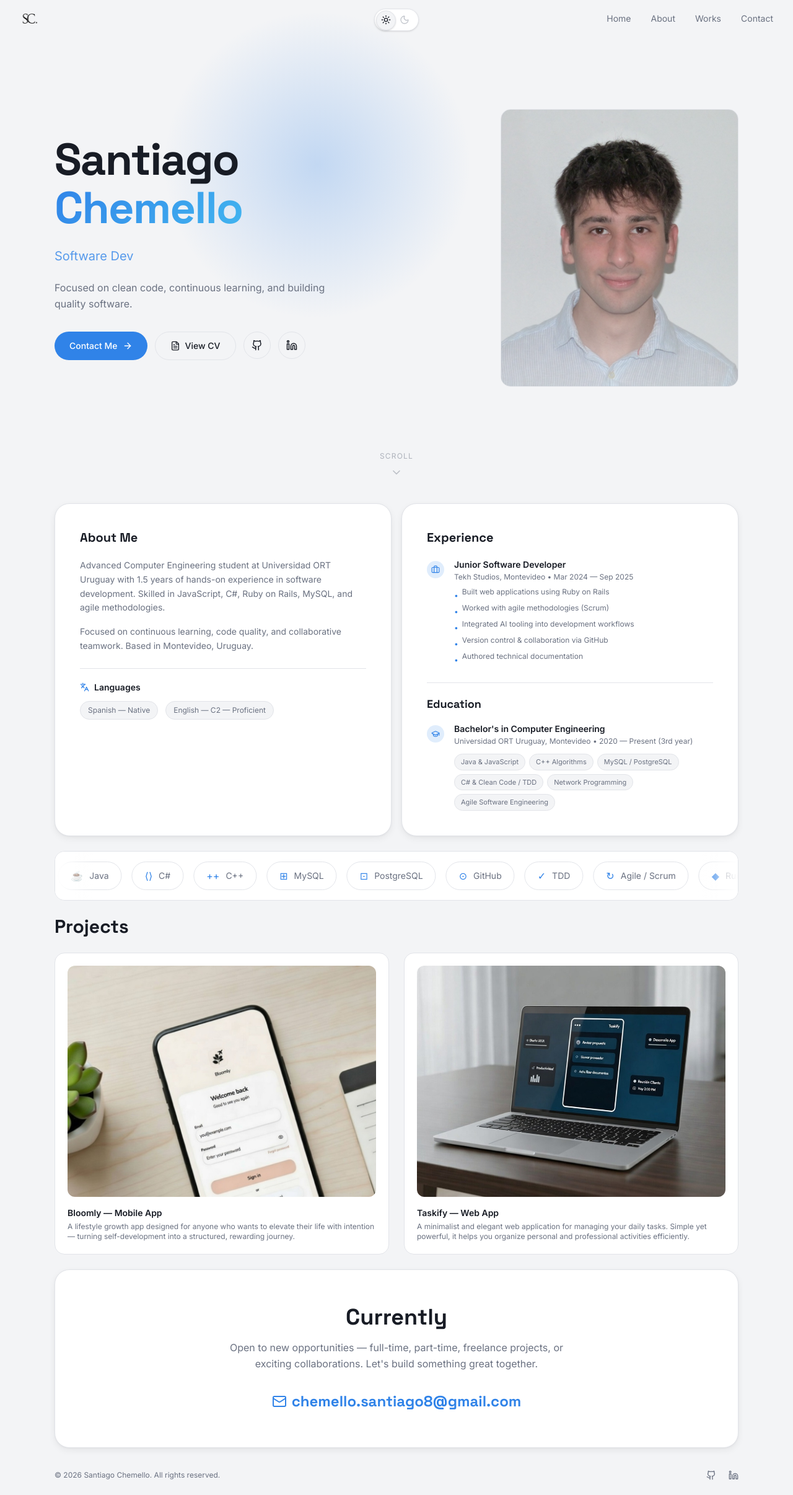
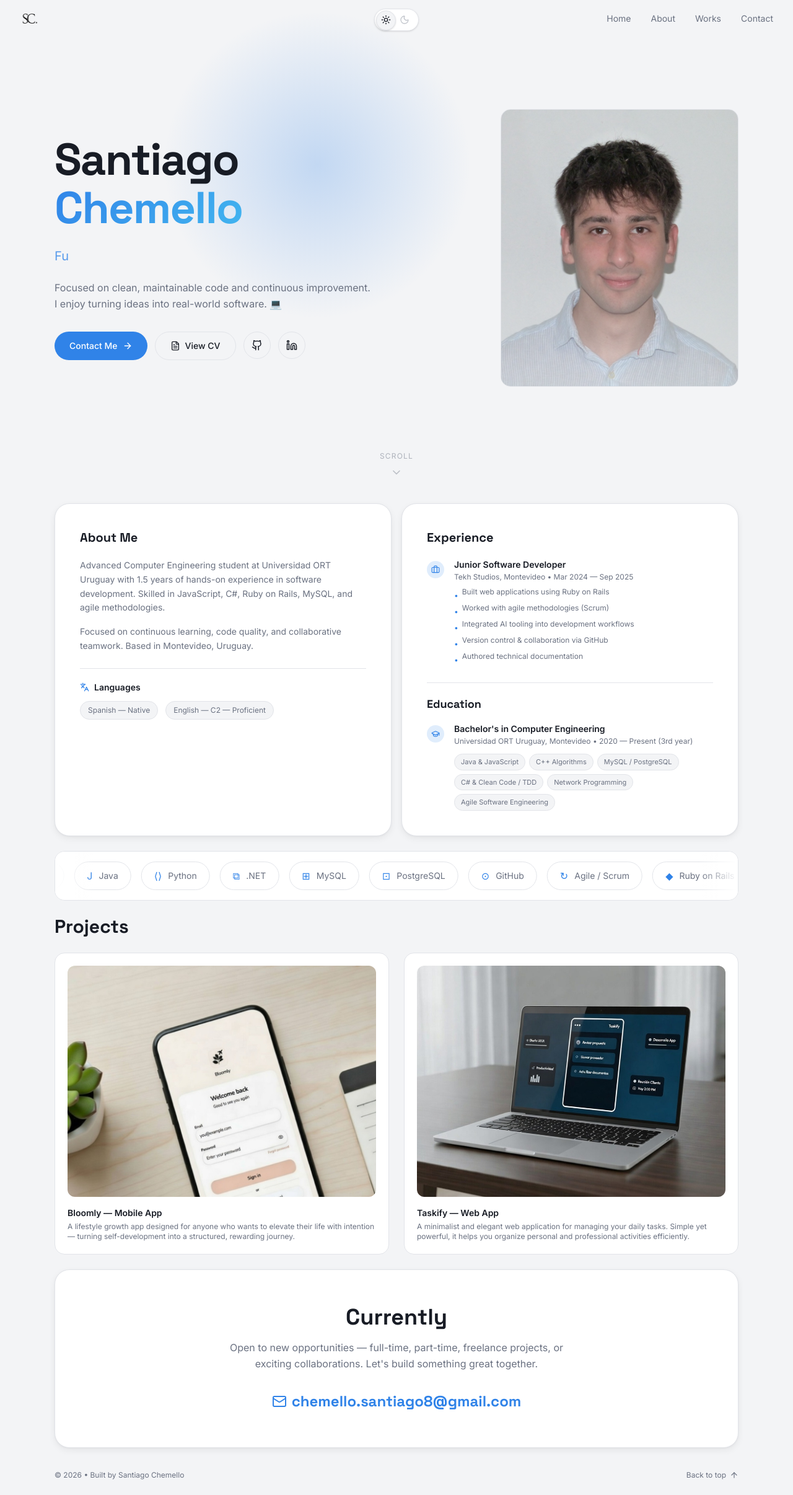
Before and after one commit to SantiagoChemello/santiagochemello.vercel.app, a React (Vite) app: page / in a window 1280 px wide. Shown: the whole page at 62% size. Built offline with nearby package versions, Linux system fonts and the light colour scheme.

Commit message:
ui updates

```diff
--- a/src/components/Footer.tsx
+++ b/src/components/Footer.tsx
@@ -1,31 +1,19 @@
-import { Github, Linkedin } from 'lucide-react'
-
-const socials = [
-    { label: 'GitHub', icon: Github, href: 'https://github.com/SantiagoChemworker' },
-    { label: 'LinkedIn', icon: Linkedin, href: 'https://linkedin.com/in/santiago-chemello' },
-]
+import { ArrowUp } from 'lucide-react'
 
 export default function Footer() {
     return (
         <footer className="py-6">
             <div className="max-w-6xl mx-auto px-6">
-                <div className="flex flex-col sm:flex-row items-center justify-between gap-4 text-xs text-muted-foreground">
-                    <p>© {new Date().getFullYear()} Santiago Chemello. All rights reserved.</p>
+                <div className="flex items-center justify-between text-xs text-muted-foreground">
+                    <p>© {new Date().getFullYear()} • Built by Santiago Chemello</p>
 
-                    <div className="flex items-center gap-5">
-                        {socials.map((s) => (
-                            <a
-                                key={s.label}
-                                href={s.href}
-                                target="_blank"
-                                rel="noopener noreferrer"
-                                aria-label={s.label}
-                                className="text-muted-foreground hover:text-foreground transition-colors duration-200 cursor-pointer"
-                            >
-                                <s.icon size={16} />
-                            </a>
-                        ))}
-                    </div>
+                    <a
+                        href="#home"
+                        className="flex items-center gap-1.5 text-muted-foreground hover:text-foreground transition-colors duration-200 cursor-pointer"
+                    >
+                        Back to top
+                        <ArrowUp size={14} />
+                    </a>
                 </div>
             </div>
         </footer>
--- a/src/components/Hero.tsx
+++ b/src/components/Hero.tsx
@@ -51,12 +51,12 @@ export default function Hero() {
                             <Typewriter
                                 text={[
                                     'Computer Engineering Student',
-                                    'Software Developer',
-                                    'Full-Stack Enthusiast',
+                                    'Full-Stack Developer',
+                                    'Open to new opportunities',
                                     'Based in Montevideo, Uruguay',
                                 ]}
-                                speed={60}
-                                deleteSpeed={35}
+                                speed={75}
+                                deleteSpeed={40}
                                 waitTime={2000}
                                 cursorChar="_"
                                 className="text-primary/80"
@@ -67,10 +67,11 @@ export default function Hero() {
                             initial={{ opacity: 0, y: 20 }}
                             animate={{ opacity: 1, y: 0 }}
                             transition={{ duration: 0.7, delay: 0.2 }}
-                            className="text-muted-foreground text-base max-w-md leading-relaxed"
+                            className="text-muted-foreground text-base max-w-lg leading-relaxed"
                         >
-                            Focused on clean code, continuous learning,
-                            and building quality software.
+                            Focused on clean, maintainable code and continuous improvement.
+                            <br />
+                            I enjoy turning ideas into real-world software. 💻
                         </motion.p>
 
                         <motion.div
@@ -146,7 +147,6 @@ export default function Hero() {
                         </motion.div>
                     </div>
 
-                    {/* Right — Portrait with Flip */}
                     <motion.div
                         initial={{ opacity: 0, scale: 0.92 }}
                         animate={{ opacity: 1, scale: 1 }}
--- a/src/components/TechTicker.tsx
+++ b/src/components/TechTicker.tsx
@@ -1,13 +1,12 @@
 const techs = [
     { name: 'Ruby on Rails', icon: '◆' },
-    { name: 'JavaScript', icon: 'JS' },
-    { name: 'Java', icon: '☕' },
-    { name: 'C#', icon: '⟨⟩' },
-    { name: 'C++', icon: '++' },
+    { name: 'TypeScript', icon: 'TS' },
+    { name: 'Java', icon: 'J' },
+    { name: 'Python', icon: '⟨⟩' },
+    { name: '.NET', icon: '⧉' },
     { name: 'MySQL', icon: '⊞' },
     { name: 'PostgreSQL', icon: '⊡' },
     { name: 'GitHub', icon: '⊙' },
-    { name: 'TDD', icon: '✓' },
     { name: 'Agile / Scrum', icon: '↻' },
 ]
 
```
